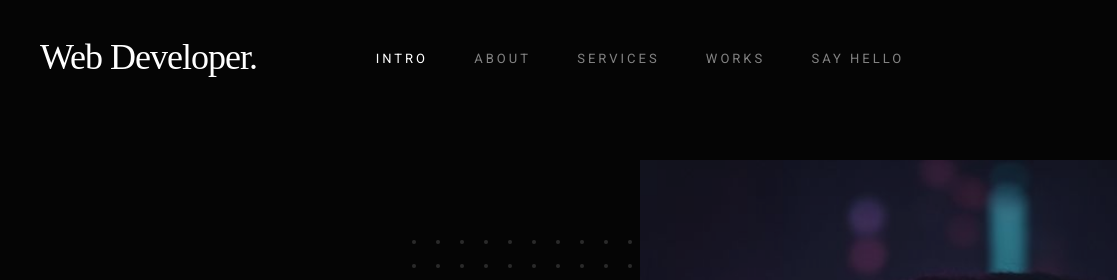
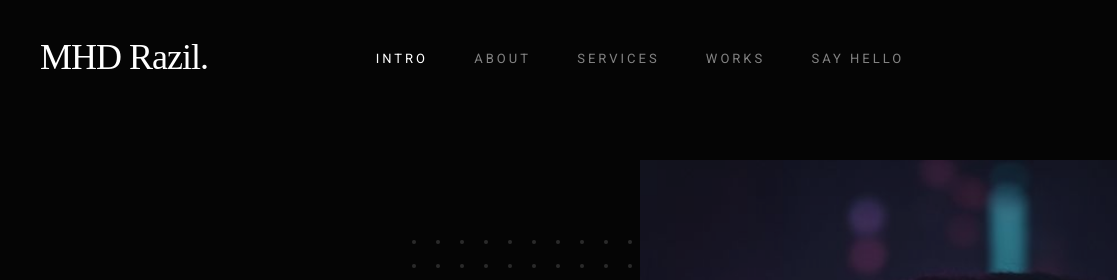
Before and after one commit to mohammedrazilrahees01-stack/Portfolio, a plain HTML site: page index.html in a window 1280 px wide. Shown: the top 280 px of the page, 0-1117 px from the left. Drawn offline with Linux system fonts and the light colour scheme; a web font is replaced by a local one.

Commit message:
Change logo to name

```diff
--- a/index.html
+++ b/index.html
@@ -45,7 +45,7 @@
         <div class="header-logo">
             <a class="site-logo" href="index.html">
                 <!-- <img src="img/Web-removebg-preview.png" alt="Homepage"> -->
-                 <h1 class="a">Web Developer.</h1>
+                 <h1 class="a">MHD Razil.</h1>
             </a>
         </div>
 
```
